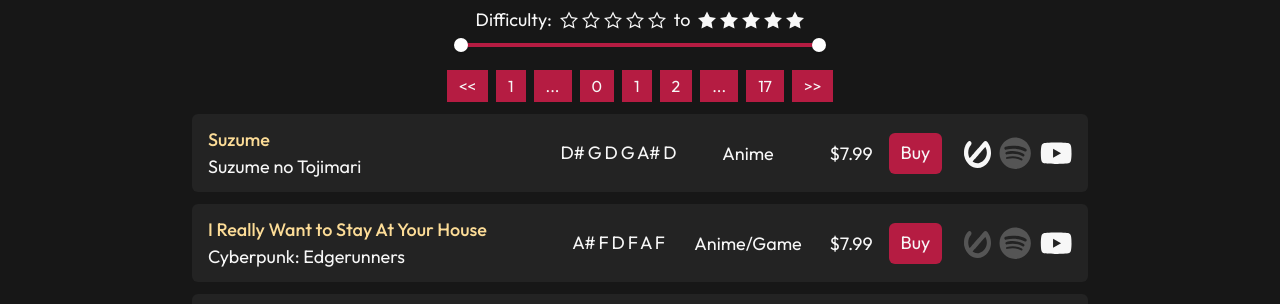
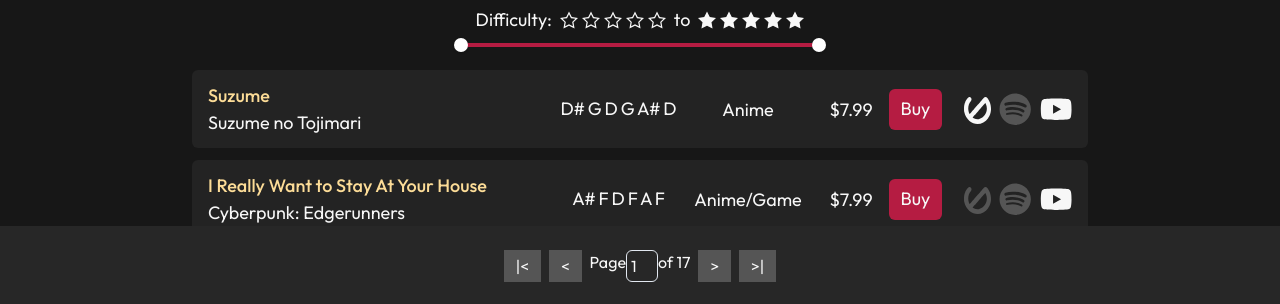
Before and after one commit to robchendev/Guitardex, a Next.js app: page /tabs in a window 1280 px wide. Shown: the part 494-798 px from the top of the page. Built offline with nearby package versions, Linux system fonts and the light colour scheme.

Commit message:
non updating pagination input

```diff
--- a/components/PaginationBar.tsx
+++ b/components/PaginationBar.tsx
@@ -1,4 +1,13 @@
-import { HStack } from "@chakra-ui/react";
+import {
+  Flex,
+  HStack,
+  Input,
+  NumberDecrementStepper,
+  NumberIncrementStepper,
+  NumberInput,
+  NumberInputField,
+  NumberInputStepper,
+} from "@chakra-ui/react";
 import React from "react";
 
 const PaginationBar = ({
@@ -18,17 +27,17 @@ const PaginationBar = ({
     <HStack
       mt={mt}
       mb={mb}
-      className="w-full justify-center [&>button]:bg-carmine-soft [&>button]:py-1 [&>button]:px-3"
+      className="w-full justify-center [&>button]:bg-grey-med [&>button]:py-1 [&>button]:px-3"
     >
-      <button onClick={() => onChange(pagination - 1)}>{"<<"}</button>
-      <button onClick={() => onChange(0)}>{1}</button>
-      <button>...</button>
-      <button onClick={() => onChange(pagination - 1)}>{pagination}</button>
-      <button>{pagination + 1}</button>
-      <button onClick={() => onChange(pagination + 1)}>{pagination + 2}</button>
-      <button>...</button>
-      <button onClick={() => onChange(maxPage - 1)}>{maxPage}</button>
-      <button onClick={() => onChange(pagination + 1)}>{">>"}</button>
+      <button onClick={() => onChange(0)}>{"|<"}</button>
+      <button onClick={() => onChange(pagination - 1)}>{"<"}</button>
+      <Flex>
+        Page
+        <Input width="2em" p="1" h="2em" value={pagination + 1} />
+        of {maxPage}
+      </Flex>
+      <button onClick={() => onChange(pagination + 1)}>{">"}</button>
+      <button onClick={() => onChange(maxPage - 1)}>{">|"}</button>
     </HStack>
   );
 };
--- a/components/Tab/Detail.tsx
+++ b/components/Tab/Detail.tsx
@@ -3,10 +3,12 @@ import React from "react";
 const Detail = ({
   label,
   children,
+  pre = false,
   disabled = false,
 }: {
   label: string;
   children: React.ReactNode;
+  pre?: boolean;
   disabled?: boolean;
 }) => {
   if (disabled) {
@@ -15,7 +17,7 @@ const Detail = ({
   return (
     <tr className="border-grey-med border-t border-b">
       <td className="py-1 w-24 text-white-ghost">{label}</td>
-      <td className="py-1 whitespace-pre">{children}</td>
+      <td className={"py-1" + (pre ? " whitespace-pre" : "")}>{children}</td>
     </tr>
   );
 };
--- a/components/TabDetails.tsx
+++ b/components/TabDetails.tsx
@@ -25,7 +25,7 @@ const TabDetails = ({
           <Tab.Detail label="Artist">{artist}</Tab.Detail>
           <Tab.Detail label="Price">{button ? <Tab.Price button={button} /> : ""}</Tab.Detail>
           <Tab.Detail label="Genre">{genre}</Tab.Detail>
-          <Tab.Detail label="Tuning" disabled={!tuning}>
+          <Tab.Detail label="Tuning" disabled={!tuning} pre>
             {tuning?.name}
             <br />
             {tuning?.strings}
--- a/components/TabList.tsx
+++ b/components/TabList.tsx
@@ -1,4 +1,13 @@
-import { Accordion } from "@chakra-ui/react";
+import {
+  Accordion,
+  Box,
+  Button,
+  HStack,
+  Input,
+  Slide,
+  SlideFade,
+  useDisclosure,
+} from "@chakra-ui/react";
 import React from "react";
 import { TabInfo } from "../types/tabs";
 import PaginationBar from "./PaginationBar";
@@ -28,7 +37,7 @@ const TabList = ({
   const showSearchResults = !(!search && min === 0 && max === 10);
   const noMatch = showSearchResults && !searchResults.length;
   const isDifficultyFilter = !(min === 0 && max === 10);
-
+  const { isOpen, onToggle } = useDisclosure();
   return (
     <>
       <Accordion
@@ -38,12 +47,12 @@ const TabList = ({
         index={expandedIndex}
         onChange={onChange}
       >
-        <PaginationBar
+        {/* <PaginationBar
           pagination={pagination}
           onChange={(page: number) => setPagination(page)}
           maxPage={Math.ceil(tabs.length / 10)}
           mb={3}
-        />
+        /> */}
         <div className="w-full flex flex-col content-between space-y-3">
           {noMatch && <p>No matching tabs found</p>}
           {showSearchResults ? (
@@ -69,12 +78,19 @@ const TabList = ({
           )}
         </div>
       </Accordion>
-      <PaginationBar
-        pagination={pagination}
-        onChange={(page: number) => setPagination(page)}
-        maxPage={Math.ceil(tabs.length / 10)}
-        mt={3}
-      />
+      {/* Idea: let user set pagination to 5, 10, 15, 20 and store pref in localstorage */}
+      {/* Idea: show search bar on bottom of page on the same fixed block as pagination
+          --> initially a button that slides open a search input when clicked */}
+      <div className="h-20"></div>
+      <div className="fixed bottom-0 left-0 right-0 bg-grey-ghost h-20 flex items-center">
+        <div className="lg:max-w-4xl lg:mx-auto w-full">
+          <PaginationBar
+            pagination={pagination}
+            onChange={(page: number) => setPagination(page)}
+            maxPage={Math.ceil(tabs.length / 10)}
+          />
+        </div>
+      </div>
     </>
   );
 };
--- a/pages/tabs.tsx
+++ b/pages/tabs.tsx
@@ -6,7 +6,7 @@ import TabMaster from "../components/TabMaster";
 
 const Tabs: NextPage = () => {
   return (
-    <Wrapper title="Tabs">
+    <Wrapper title="Tabs" hasFooter={false}>
       <TabMaster tabs={tabCloneCache} tabsCache={tabsCache} />
     </Wrapper>
   );
```
